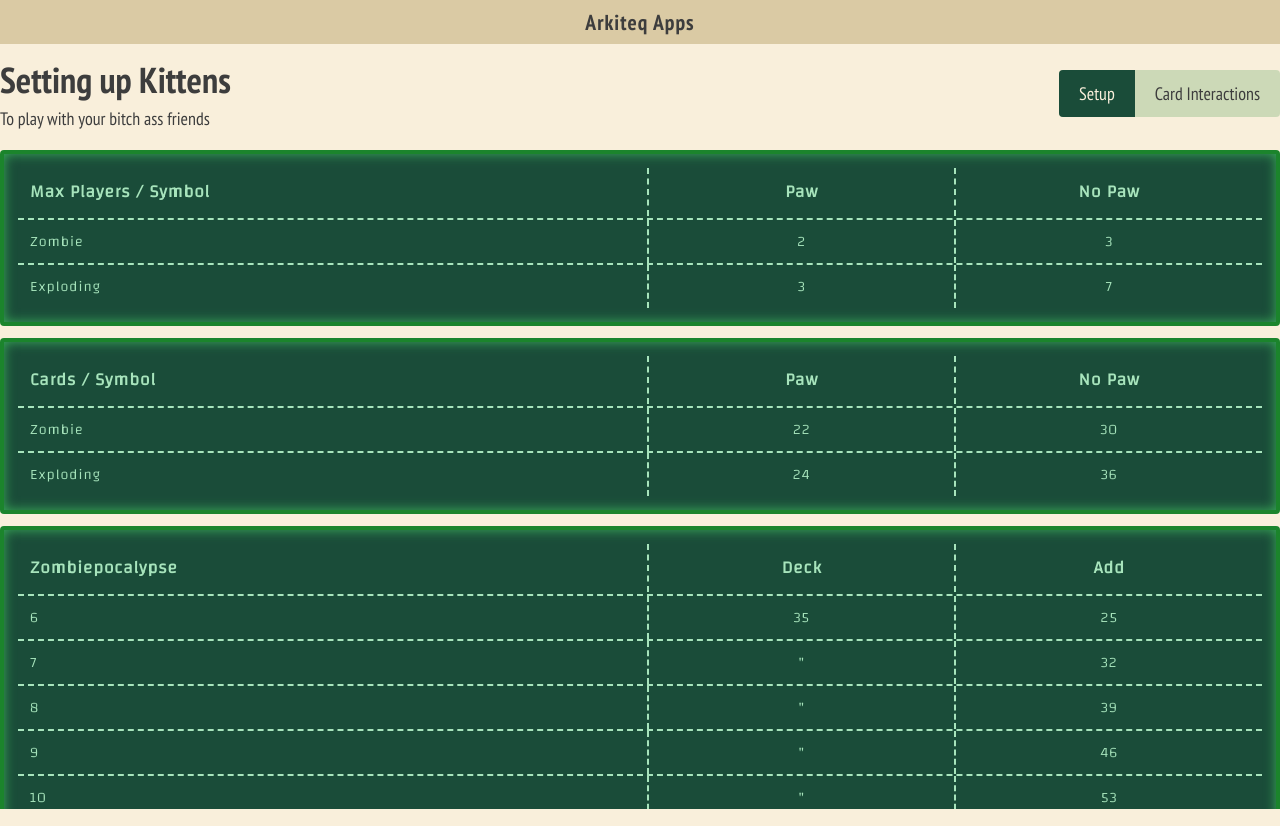
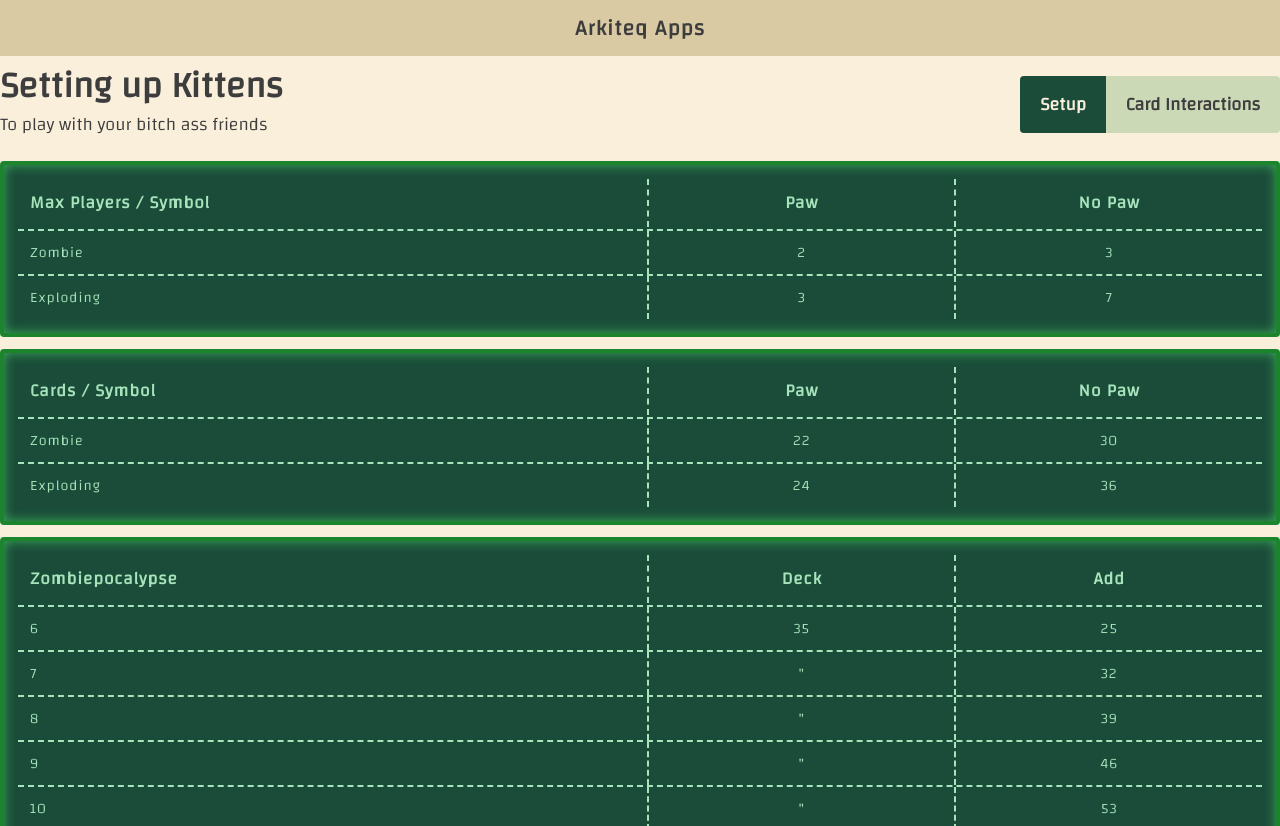
Before and after one commit to ASPinho/ASPinho.github.io, a React (Create React App) app in the folder arkiteq-home/: page /ek in a window 1280 px wide. Built offline with nearby package versions, Linux system fonts and the light colour scheme.

Commit message:
new styling

```diff
--- a/arkiteq-home/src/routes/game-selection.tsx
+++ b/arkiteq-home/src/routes/game-selection.tsx
@@ -14,14 +14,12 @@ function GameSelection () {
     return (
         <>
             <DefaultLayout>
-                <PageTitleBar title="Select a game" subtitle="To play with your bitch ass friends">
+                <PageTitleBar title="Pick a game" subtitle="To play with your bitch ass friends">
                 </PageTitleBar>
                 <PageContent>
-                    <div id={"game-selection"}>
-                        {games.map((game,index) => (
-                            <GameCard key={index+1} label={game.title} onclick={() => navigate(game.route)}/>
-                        ))}
-                    </div>
+                    {games.map((game,index) => (
+                        <GameCard key={index+1} label={game.title} onclick={() => navigate(game.route)}/>
+                    ))}
                 </PageContent>
             </DefaultLayout>
         </>
--- a/arkiteq-home/src/styles/teriyarki-theme.css
+++ b/arkiteq-home/src/styles/teriyarki-theme.css
@@ -60,7 +60,7 @@ body {
   background-color: var(--beige);
   color: var(--gray-darkest);
   font-size: var(--font-m);
-  font-family: 'PT Sans Narrow', sans-serif;
+  font-family: 'Changa', sans-serif;
   overflow: hidden;
   display: flex;
   flex-direction: row;
@@ -220,7 +220,8 @@ p {
 
 .content-title {
   font-size: 2em;
-  font-weight: 600;
+  font-weight: bold;
+  line-height: 1;
 }
 
 .content-subtitle {
@@ -242,6 +243,7 @@ p {
   cursor: pointer;
   padding: var(--space-m) var(--space-l);
   text-align: center;
+  font-weight: bold;
 }
 
 .page-title-tab.active {
@@ -260,7 +262,6 @@ p {
   letter-spacing: 1px;
   font-size: 0.8em;
   color: var(--main-green-4);
-  font-family: 'Changa', sans-serif;
   flex: 1 1 50%;
 }
 
@@ -374,42 +375,30 @@ p {
   transform: translate(-50%, -50%) rotate(-90deg);
 }
 
+
 .game-card {
   position: relative;
   font-size: 1.2em;
   letter-spacing: 1px;
+  text-align: center;
   cursor: pointer;
   background-color: var(--main-green-0);
-  border: var(--big-border);
   color: var(--beige);
   border-radius: var(--app-border-radius);
   padding: var(--space-l) var(--space-xl);
-  text-align: center;
-  transition: transform 0.2s linear;
+  flex: 1 1 33%;
+  display: flex;
+  align-items: center;
+  justify-content: center;
+  transition-property: transform, background-color, color;
+  transition-duration: 0.2s;
+  transition-timing-function: ease-out;
 }
 
-.game-card::after {
-  content: '';
-  position: absolute;
-  top: 0;
-  left: 0;
-  width: 100%;
-  height: 100%;
-  box-shadow: inset 0 0 10px 5px var(--main-green-1);
-  opacity: 0;
-  transition: opacity 0.2s linear;
-}
-
-.game-card:active {
+.game-card:hover {
+  background-color: var(--beige-dark);
+  color: var(--main-green-0);
   transform: scale(0.96);
-}
-
-.game-card:active::after {
-  opacity: 1;
-}
-
-#game-selection .game-card {
-  flex: 1 1 20%;
 }
 
 /*====== Device Breakpoints ======*/
@@ -478,6 +467,10 @@ p {
   .interaction-card {
     padding: var(--space-xs);
   }
+
+  .game-card {
+    font-size: 1.4em;
+  }
 }
 
 /* Small devices (portrait tablets and large phones, 600px and up) */
```
